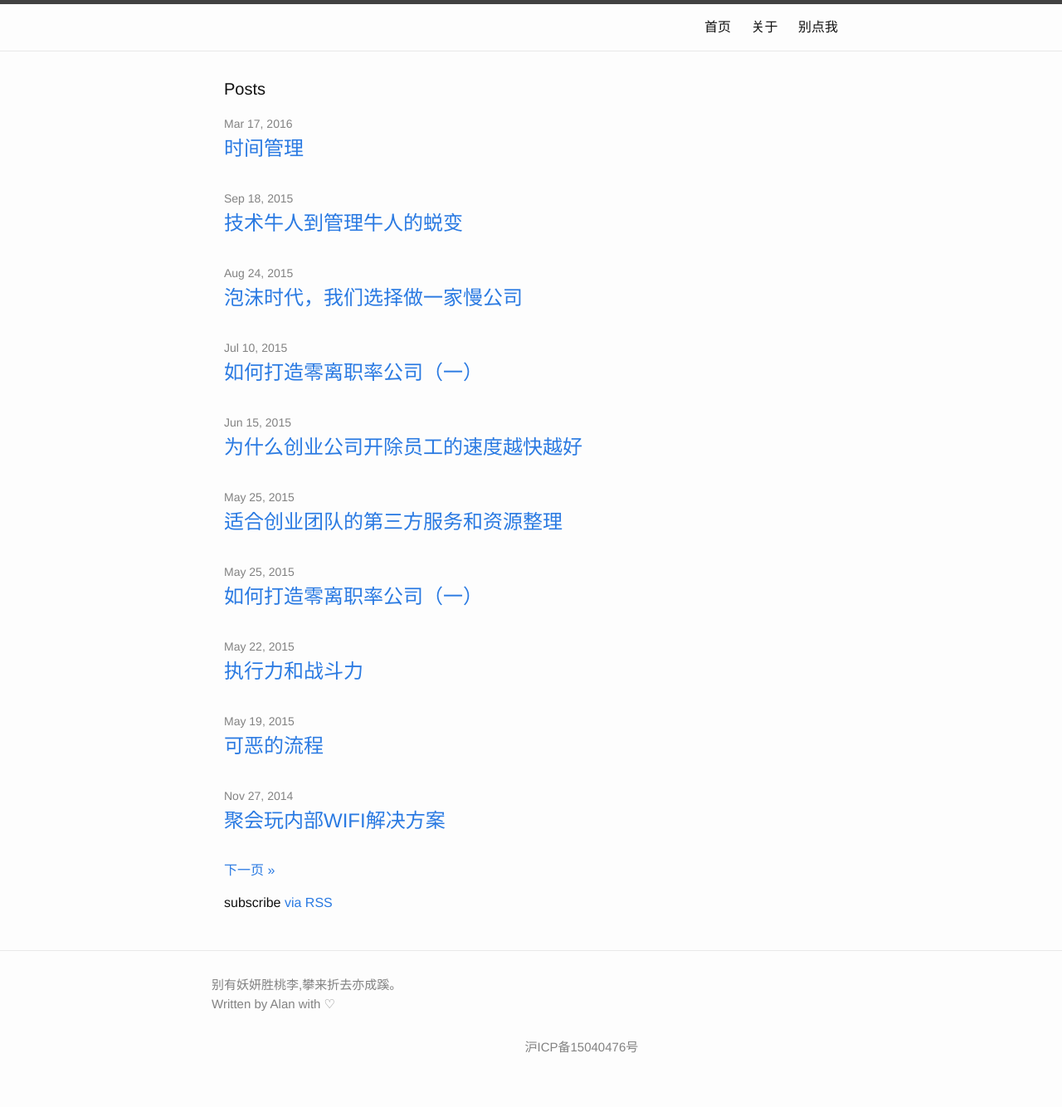
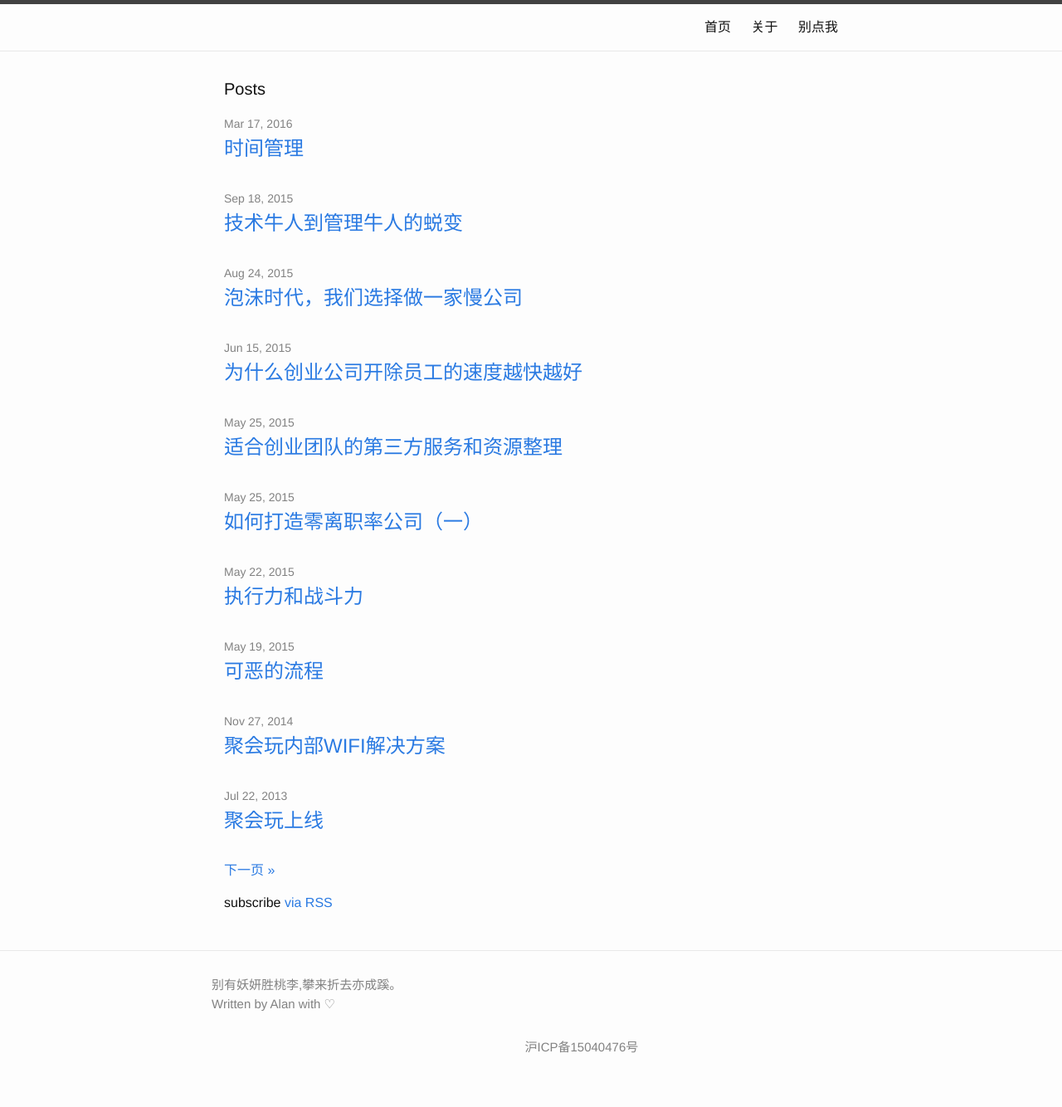
Before and after one commit to iamlipan/iamlipan.github.io, a Jekyll site: the page built from index.html, in a window 1280 px wide. Shown: the whole page at 83% size. Built offline with Jekyll 4.4.1, drawn with Linux system fonts in a browser that asks for light colours; the list of posts is cut into pages by our own code; comment, search, counter and statistics services are not loaded; some of the changed lines change nothing that is shown.

Commit message:
remove a duplicated post

```diff
--- a/_posts/2015-07-10-how-to-build-a-0-dismission-rate-company.md
+++ /dev/null
@@ -1,62 +0,0 @@
----
-id: 224
-title: 如何打造零离职率公司（一）
-author: 李攀
-layout: post
-permalink: /2015/05/25/how-to-build-a-0-dismission-rate-company
-categories:
-  - 创业
----
-关于离职率有这么一个说法：一般一个企业年员工离职率低于2%或者高于10%即存在问题。年员工离职率低于2%说明该企业有可能是处于垄断地位的国有企业，人力资源竞争力不强。
-
-上述说法对聚会玩只能用两字来形容：呵呵。聚会玩成立两年时间，目前员工25人，除了我们开掉的几个员工以外，期间没有员工主动离职。是因为我们是国有企业？还是移动互联网行业人力资源竞争力不强？
-
-每个互联网公司都在鼓吹扁平化管理，弹性工作时间，结果导向等，实际上，大家都做到什么了程度？
-
-前不久网传马云的两点关于员工离职原因的话很火，分别是心委屈了和钱没给到位。我们认同这个说法，针对这两点，我们分别说一下聚会玩是如何做到零离职率的。
-
-##心委屈了
-关于这一点，其实是有两个方面，一方面是工作不开心，另一方面是心里有情绪不能甚至不敢发泄或向上反馈。
-
-###如何让每个人每天都开心？
-聚会玩企业文化的第一个词就是快乐，我们认为，大家只有快乐的工作，才能达到最高的效率。
-
-在外界看来，我们是一个非常低调的团队，聚会玩成立2年来，在网上几乎收不到我们团队相关的信息。实际上，整个团队的风格是对外格外低调，内部无比逗比欢乐。
-
-我们做的产品以桌游和线下多人游戏为基础，所以这每天玩桌游是大家的日常任务。公司已有的实物桌游有30多款，而且在不断增加，体验不同的桌游不但能增进大家相互间的感情，而且对我们做的东西会有更深刻的理解和更深入的体验。
-
-另外，做到真正弹性工作和结果导向的公司并不多，很多号称996强度公司的现象是，大家即使做完事情也要加班不能走，所以白天干脆做慢点，晚上加班才有事情做。对公司来说，这是又浪费电又不讨好的事情。在聚会玩，只要不影响其他人工作，每个人都可以按照自己时间的安排来工作，我们只看结果。
-
-工作，最重要的是开心，睡醒了起来，吃好早饭去公司，白天高效率地做着自己喜欢的事情，下班准时收工夜生活走着。
-
-说到加班，我一直认为哪些天天抱怨加班的人，实际上是没有能力找到更好的让自己不加班的工作。
-
-当然，每年12天的带薪年假，每天丰盛的午餐，节假日一起抢的微信红包，每个月的Teambuilding，免费无限量的水果零食，还有最重要的两只司宠萌猫，这些都是大家开心工作的基础。
-
-###如何提供有效的问题反馈渠道？
-咖啡时间是我们独创的一种形式，每月在星巴克组织一次一对一的聊天，我们称双方为咖主和大咖，咖主是管理层的人，大咖是所有员工，配对每次不固定，但每次有固定和不固定的主题。
-
-咖啡时间我们执行了近一年时间，初衷是想了解每个员工每个月工作上遇到的问题和心理的变化，能够及时发现问题，以及及时给员工一些指导意见和传递一些正能量的信息，不要员工离职时我们还不知道为什么。
-
-其实刚开始并不叫咖啡时间，也只在会议室进行，但在工作环境中进行的弊端很快就显现出来了，聊不了多久就没话题或者放不开或者话题总是局限在工作上，于是后面我们果断把地点移到了公司外，目前常在星巴克进行，这也是咖啡时间得名的原因。环境对这类聊天的影响非常大，封闭环境会让大家更保守、更具防御性，而开放环境会让大家更放松、顾及的东西也更少，每个人都能做到一吐畅快，很少有所保留。
-
-**我们咖啡时间流程是这样的：**
-
-首先，咖啡时间前一周我们会创建日程，关联每个人，让大家知道我们周期性的咖啡时间即将开始，大家可以适当的做些准备（包括问题反馈和想了解的信息等）。
-
-最早的咖啡时间是咖主和自己部门的人聊，我们认为这样可以更加直接地搜集问题反馈，但是几次后发现，每次和同一咖主聊容易让大咖厌倦，大咖们也想了解其他部门工作方式等。
-后来，我们在每次咖啡时间之前会先发起一个投票，让大咖选择本次咖啡时间想聊的咖主。当然，我们也会提供一个“来者不拒”的选项来满足那些选择恐惧症的大咖。
-
-我们配对的原则是先满足大咖的需求，再满足咖主的需求，最后做一下微调，基本就完成了。
-
-刚开始的咖啡时间每次没有主题选择，我们定了几个固定主题：工作、产品、团队、公司、个人等，但是虽然咖主每次聊的人不同，会有不同的信息可以搜集到，但是大咖和不同的咖主聊都会聊到前面提到的那几个主题，对大咖来说每次都是在重复。后来，我们在配对确定以后，让咖主针对每个大咖设定本次咖啡时间的主题（5个左右），包括但不限于工作、产品、团队、公司、个人几个大类等，咖主需要把具体的主题提前告知大咖，大咖可以选择感兴趣和不感兴趣的话题，避免过程中聊到重复或者大咖比较避讳的话题。
-
-然后，咖啡时间开始了。整个过程不同的咖主有不同的方式，有些边聊边记，有些放开聊，结束后再整理整个过程的内容。结束以后，我们要求每个咖主都总结本次咖啡时间和每个人聊的内容。然后把所有咖啡时间聊天过程中反馈到的问题全部整理为任务，结合我们工作流工具，给相应的人去解决。当所有问题和任务都完成了以后，一次咖啡时间周期算是彻底结束了。
-
-哦不，还有一个点，我们会在下次咖啡时间的时候跟大咖们更新上次提出问题的进度，表明我们的态度，也让大咖知道他们提的任何建议我们都很重视。
-
-简单来说，咖啡时间对员工来说就是有问题可以有倾吐和发泄的渠道，而且还可以了解公司和产品方向；对公司来说，通过咖啡时间，搜集到了每个人的问题和想法，可以总结后及时处理，也了解了员工真实的工作状态、进度和细节等，因为这种场合愿意倾吐，所以也能了解到员工心态变化，同时可以给员工提供必要的帮助。
-
-所以，有了上面两点保证，在聚会玩，大家的心是不会委屈的。
-
-关于钱没给到位的问题，下次介绍我们的绩效考核和掌心计划。
```
Also changed, not shown: about/index.md (+3 -3 lines), 5 other files.
